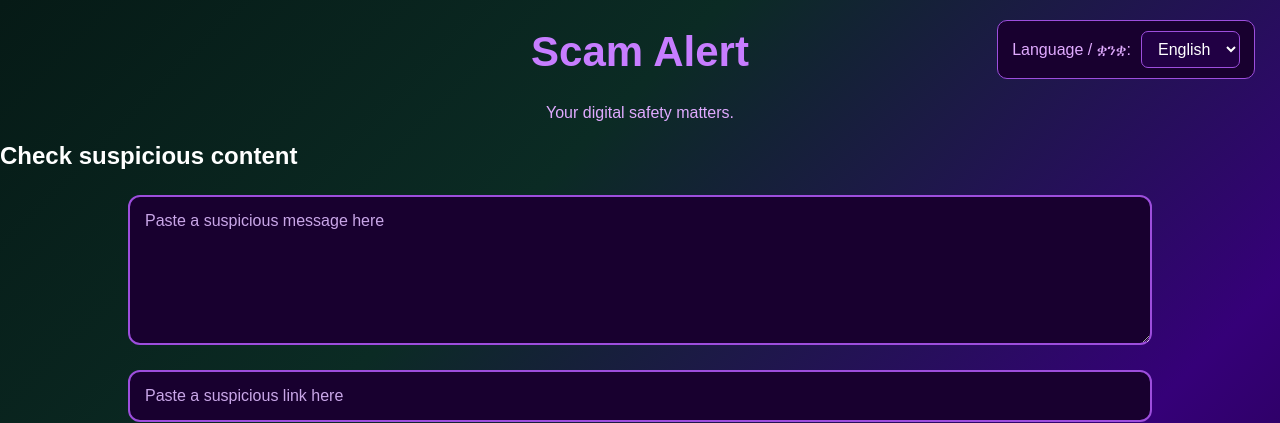
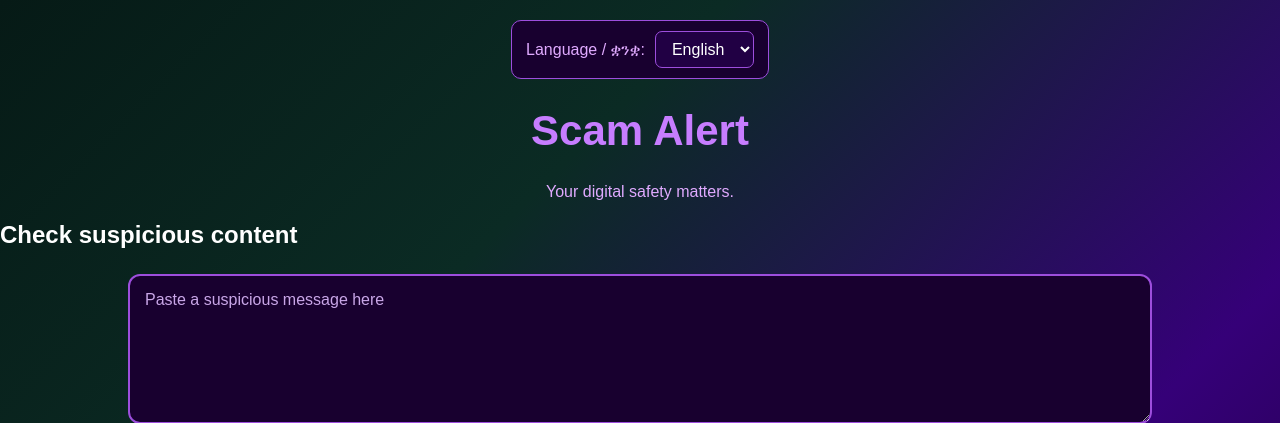
Before and after one commit to Bitya-coder/scam-alert, a Flask app: page / in a window 1280 px wide. Shown: the top 423 px of the page. Run offline with Flask 3, Linux system fonts and the light colour scheme; some libraries are stand-ins or nearby versions.

Commit message:
Fix language selector positioning

```diff
--- a/static/css/style.css
+++ b/static/css/style.css
@@ -145,13 +145,17 @@ input[type="text"]::placeholder {
 }
 
 .language-selector {
-    position: absolute;
-    top: 20px;
-    right: 25px;
+    position: relative;
     display: flex;
     align-items: center;
+    justify-content: center;
+    flex-wrap: wrap;
     gap: 10px;
+    width: fit-content;
+    max-width: 95%;
+    margin: 20px auto;
     padding: 10px 14px;
+    box-sizing: border-box;
     background: #18002f;
     border: 1px solid #9d4edd;
     border-radius: 10px;
```
